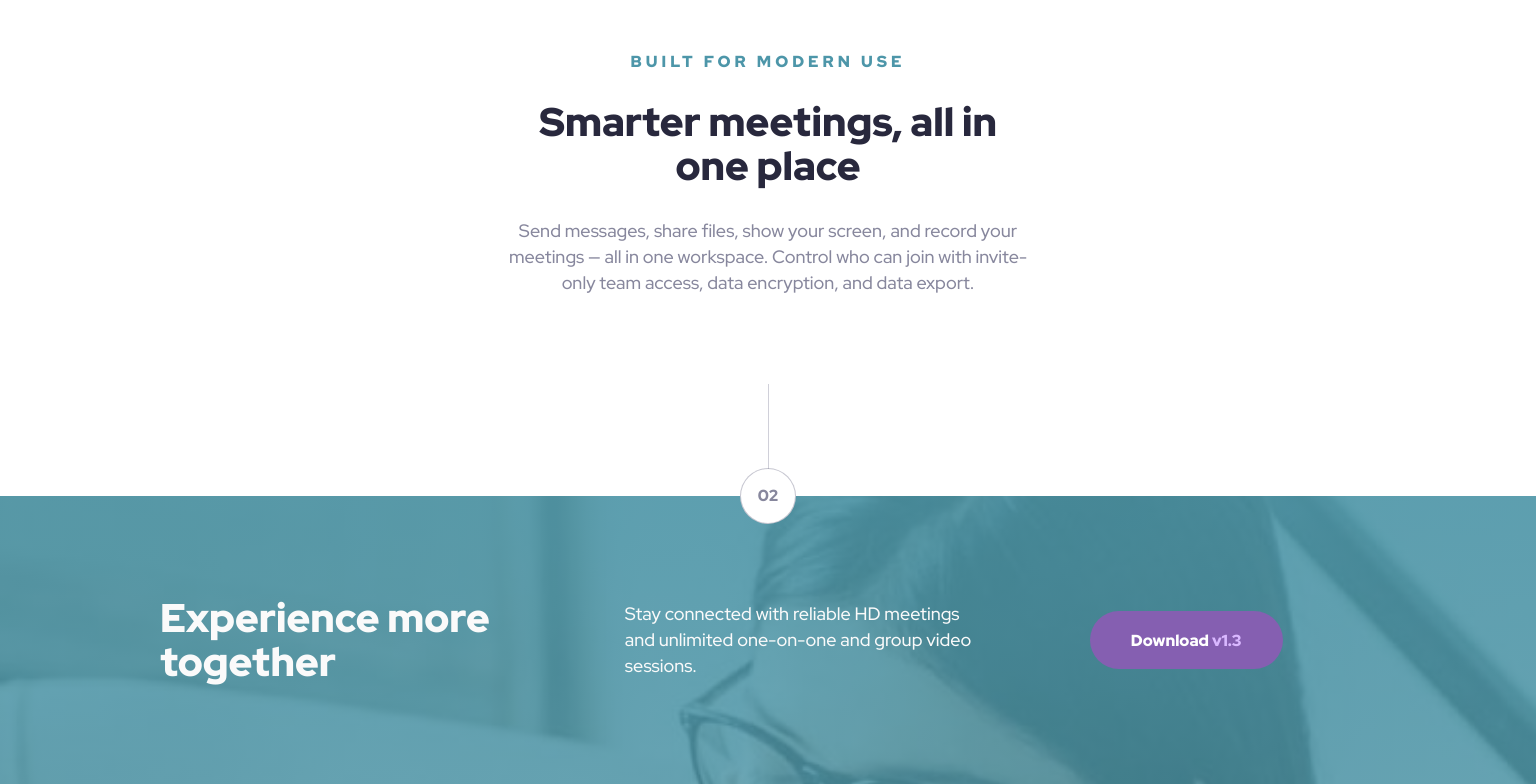
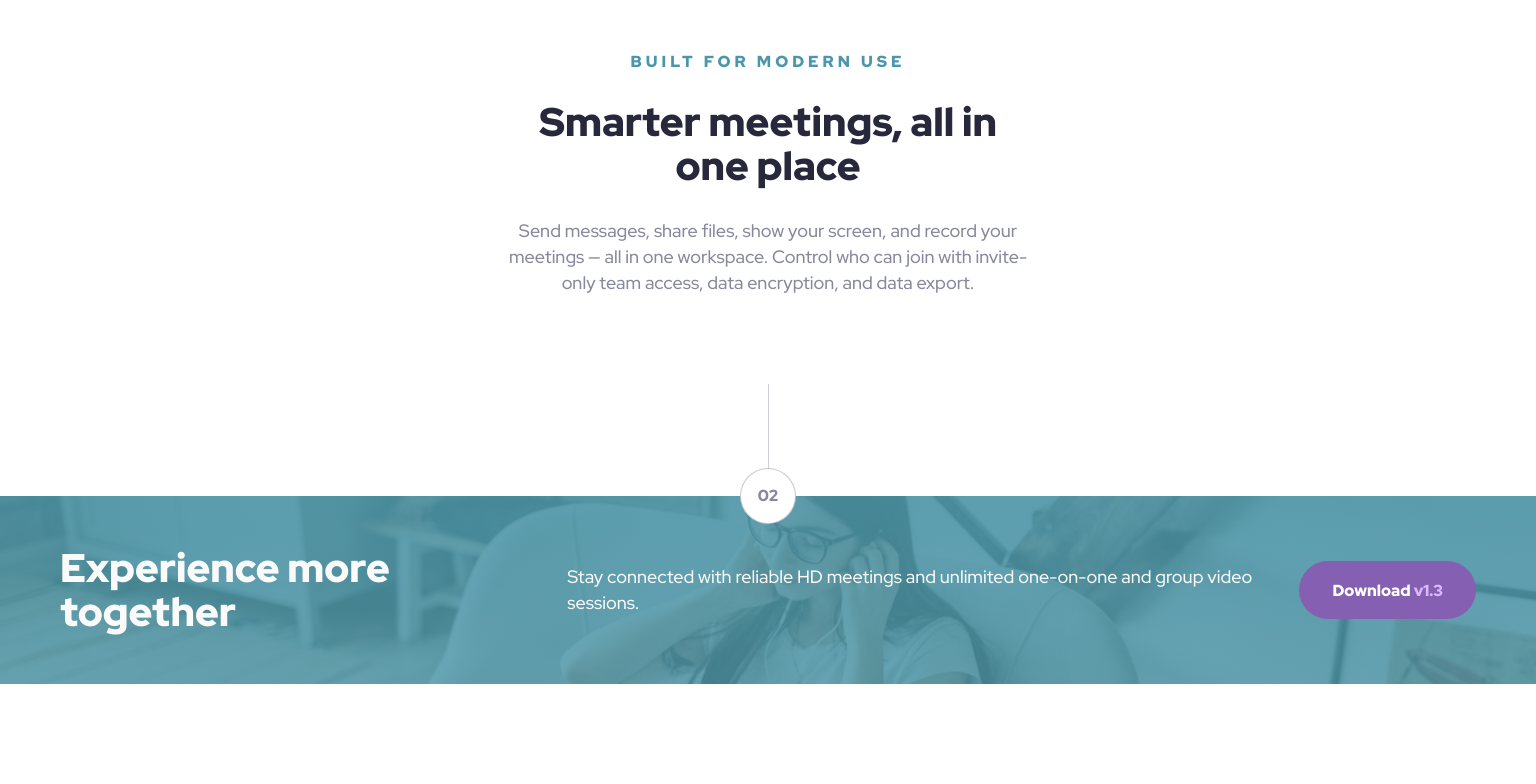
Before and after one commit to nanooka/meet-landing-page, a plain HTML site: page index.html in a window 1536 px wide. Shown: the part 1214-1998 px from the top of the page. After the commit the page ends 1898 px from the top, so only its background shows below. Drawn offline with Linux system fonts and the light colour scheme.

Commit message:
first commit

```diff
--- a/style.css
+++ b/style.css
@@ -234,13 +234,16 @@ a {
   }
   footer {
     padding: 60px;
+    background: linear-gradient(#4d97a9e1, #4d97a9d1),
+      url(./images/tablet/image-footer.jpg);
+    background-size: 100%;
   }
   .footer-information {
     gap: 40px;
   }
 }
 
-@media screen and (min-width: 1024px) {
+@media screen and (min-width: 1440px) {
   header {
     background-image: none;
     margin-top: 60px;
@@ -271,17 +274,16 @@ a {
     max-width: 43%;
   }
   footer {
-    padding: 100px;
-    padding-right: 160px;
-    padding-left: 160px;
+    padding: 50px;
+    padding-right: 60px;
+    padding-left: 60px;
+    background: linear-gradient(#4d97a9e1, #4d97a9d1),
+      url(./images/desktop/image-footer.jpg);
+    background-size: 100%;
+    background-repeat: no-repeat;
   }
   .footer-information {
     flex-direction: row;
-    gap: 100px;
     text-align: start;
   }
-  .footer-information p,
-  .footer-information h2 {
-    max-width: 30%;
-  }
 }
```
Also changed, not shown: images/desktop/image-footer.jpg (added), images/tablet/image-footer.jpg (added).
